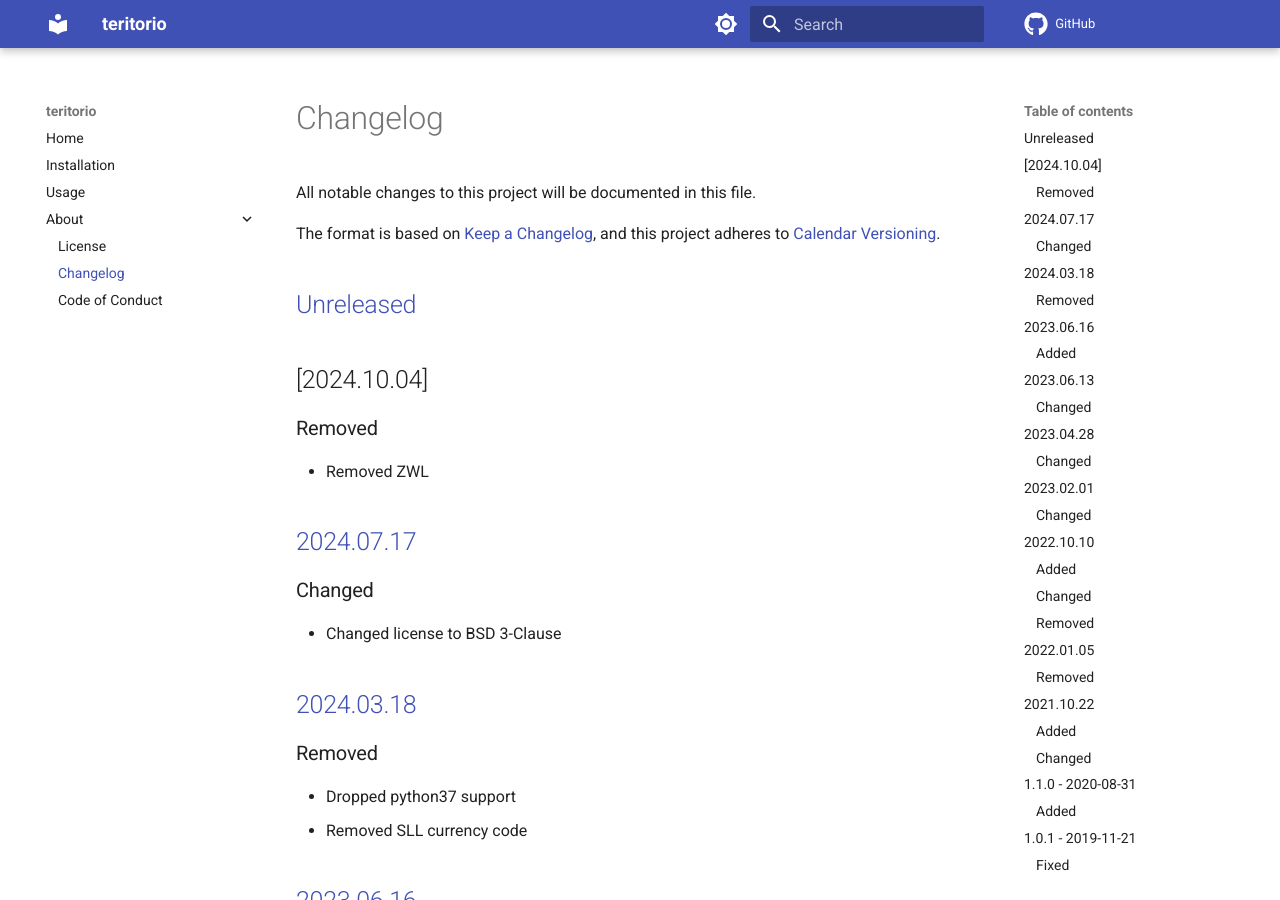
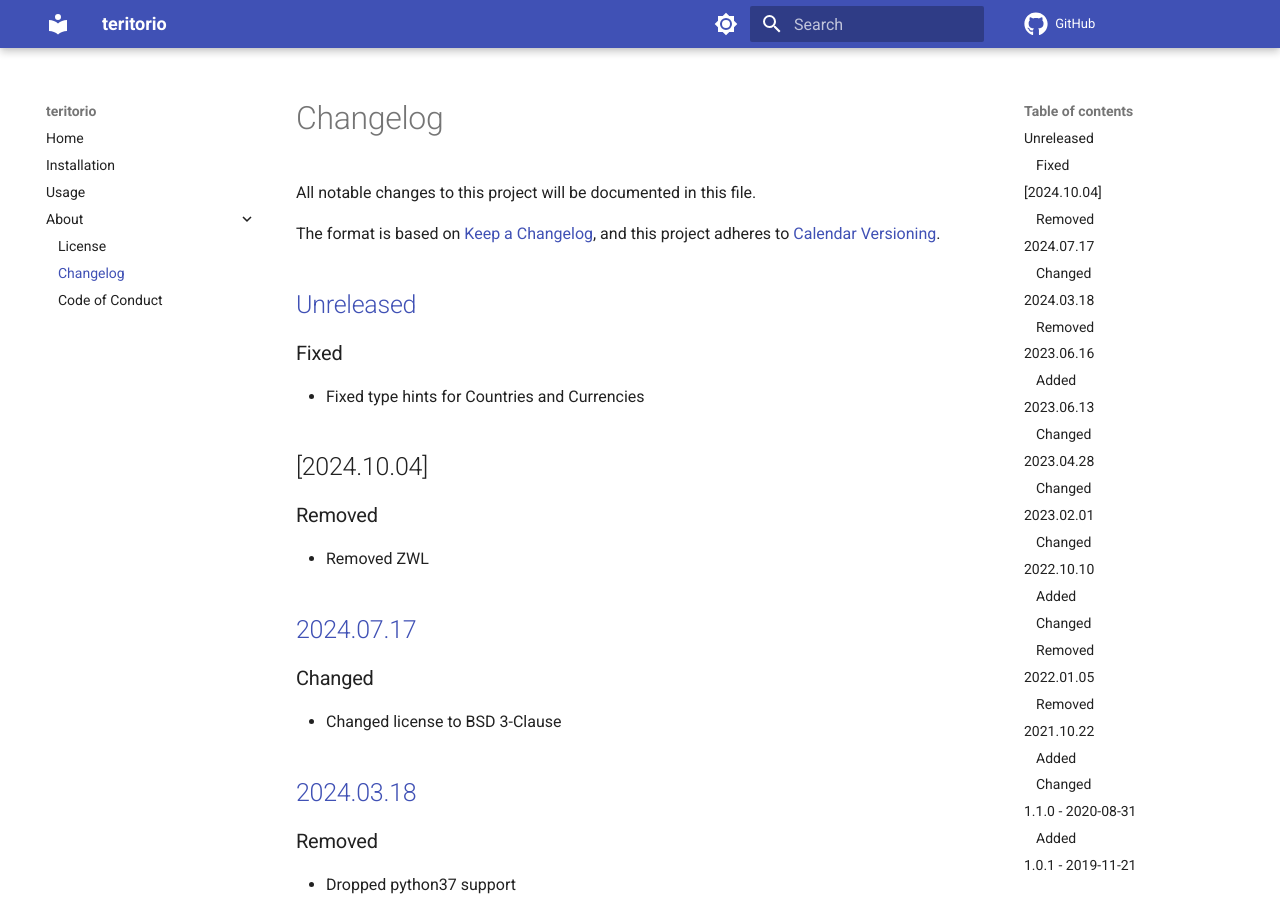
Before and after one commit to spapanik/teritorio, an MkDocs documentation site: the page built from docs/CHANGELOG.md, in a window 1280 px wide and 900 px high. Built offline with MkDocs 1.6.1 and Material for MkDocs 9.7.7, drawn with Linux system fonts in a browser that asks for light colours; comment, search, counter and statistics services are not loaded.

Commit message:
🐛 Fix missing annotations

```diff
--- a/docs/CHANGELOG.md
+++ b/docs/CHANGELOG.md
@@ -5,6 +5,10 @@ All notable changes to this project will be documented in this file.
 The format is based on [Keep a Changelog], and this project adheres to [Calendar Versioning].
 
 ## [Unreleased]
+
+### Fixed
+
+-   Fixed type hints for Countries and Currencies
 
 ## [2024.10.04]
 
```
Also changed, not shown: 1 other file.
